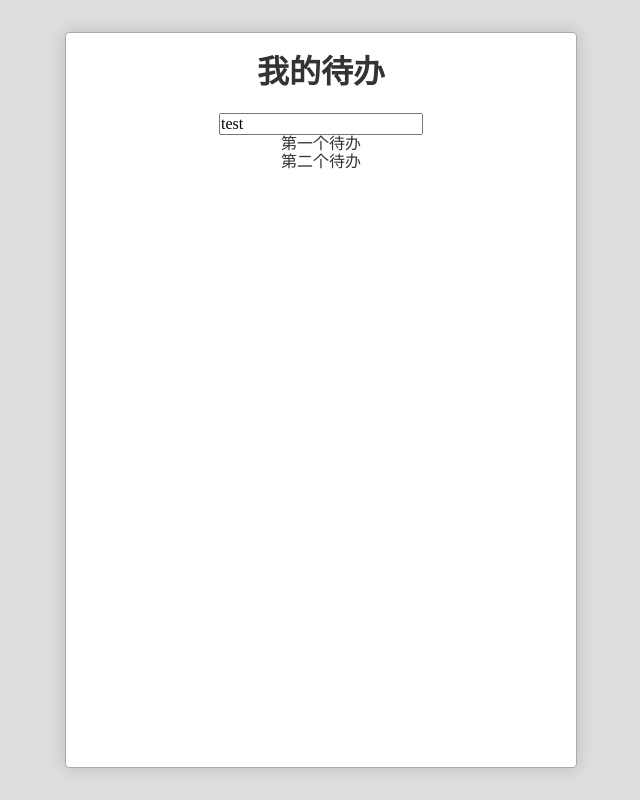
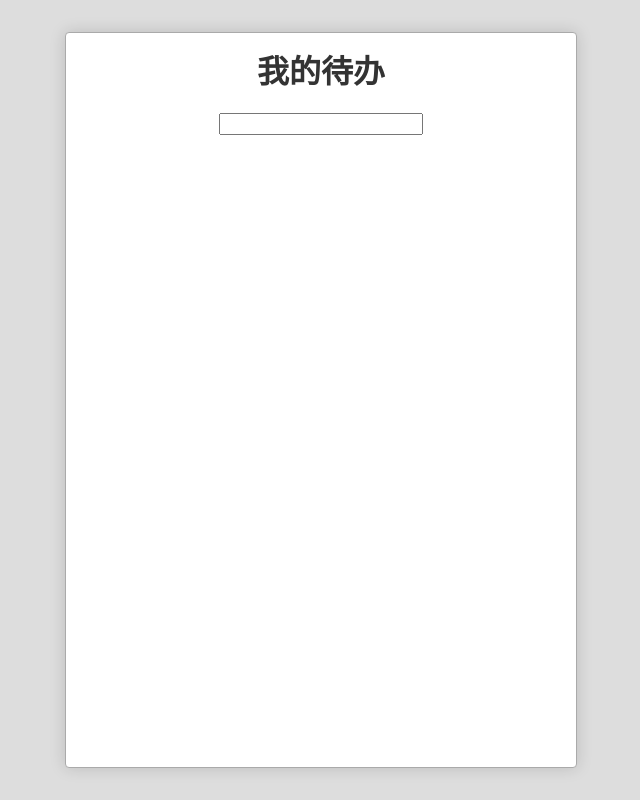
Before and after one commit to HeroMeiKong/MyReact, a React (Create React App) app: page / in a window 1280 px wide. Shown: the whole page, without its empty margins (319-959 px from the left). Built offline with nearby package versions, Linux system fonts and the light colour scheme.

Commit message:
add todo

```diff
--- a/src/App.js
+++ b/src/App.js
@@ -9,32 +9,45 @@
   constructor(props){
     super(props)
     this.state = {
-      newTodo: 'test',
-      todoList: [
-        {id:1,title:'第一个待办'},
-        {id:2,title:'第二个待办'}
-      ]
+      newTodo: '',
+      todoList: []
     }
   }
   render() {
     let todos = this.state.todoList.map((item,index)=>{
       return (
-        <li><TodoItem todo={item} /></li>
+        <li key={index}><TodoItem todo={item} /></li>
       )
     })
+    console.log(todos)
     return (
       <div className="App">
         <h1>我的待办</h1>
         <div className="inputWrapper">
-          <TodoInput content={this.state.newTodo} onSubmit={this.addTodo} />
+          <TodoInput content={this.state.newTodo} onSubmit={this.addTodo.bind(this)} />
         </div>
         <ol>{todos}</ol>
       </div>
     )
   }
-  addTodo(){
-    console.log('add a todo')
+  addTodo(event){
+    this.state.todolist.push({
+      id: idMaker(),
+      title: event.target.value,
+      status: null,
+      deleted: false
+    })
+    this.setState({
+      newTodo: '',
+      todoList: this.state.todoList
+    })
   }
 }
 
 export default App;
+
+let id = 0
+function idMaker(){
+  id += 1
+  return id
+}
--- a/src/TodoInput.js
+++ b/src/TodoInput.js
@@ -7,7 +7,7 @@
   }
   submit(e){
     if(e.key === 'Enter'){
-      this.props.onSubmit.call()
+      this.props.onSubmit(e)
     }
   }
 }
```
